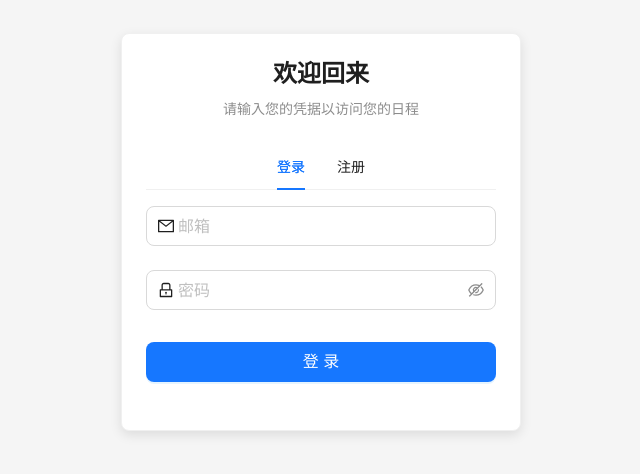
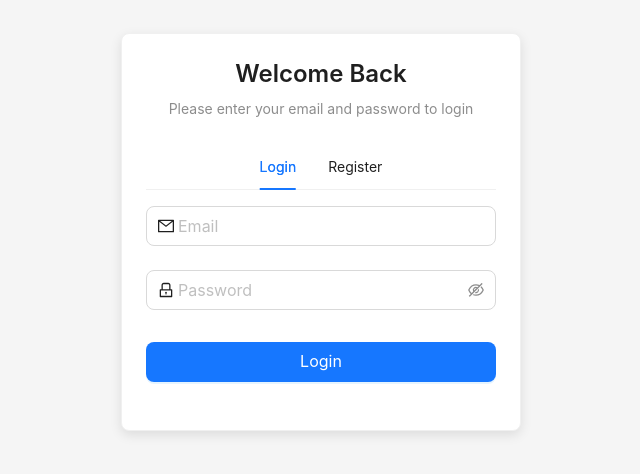
Before and after one commit to shanezzzz/visualSchedule, a Next.js app: page /login in a window 1280 px wide. Shown: the part 168-642 px from the top of the page, without its empty margins (319-959 px from the left). Built offline with nearby package versions, Linux system fonts and the light colour scheme; no server answers; what @ant-design/nextjs-registry would draw is missing.

Commit message:
i18n: translate login page to English

```diff
--- a/app/(auth)/login/page.tsx
+++ b/app/(auth)/login/page.tsx
@@ -31,7 +31,11 @@ export default function LoginPage() {
         return;
       }
 
-      message.success(activeTab === "login" ? "登录成功！" : "注册成功！请检查邮箱确认。");
+      message.success(
+        activeTab === "login"
+          ? "Login successful!"
+          : "Registration successful! Please check your email for confirmation."
+      );
 
       if (activeTab === "login") {
         router.push("/schedule");
@@ -40,20 +44,28 @@ export default function LoginPage() {
       }
     } catch (error: unknown) {
       console.error("Auth error:", error);
-      message.error("登录失败，请稍后重试。");
+      message.error("Login failed, please try again later.");
     } finally {
       setLoading(false);
     }
   };
 
   return (
-    <Card style={{ width: "100%", maxWidth: 400, boxShadow: "0 4px 12px rgba(0,0,0,0.1)" }}>
+    <Card
+      style={{
+        width: "100%",
+        maxWidth: 400,
+        boxShadow: "0 4px 12px rgba(0,0,0,0.1)",
+      }}
+    >
       <div style={{ textAlign: "center", marginBottom: 24 }}>
         <Title level={3} style={{ marginBottom: 8 }}>
-          {activeTab === "login" ? "欢迎回来" : "创建账号"}
+          {activeTab === "login" ? "Welcome Back" : "Create Account"}
         </Title>
         <Text type="secondary">
-          {activeTab === "login" ? "请输入您的凭据以访问您的日程" : "开始管理您的视觉日程"}
+          {activeTab === "login"
+            ? "Please enter your email and password to login"
+            : "Please enter your email and password to create an account"}
         </Text>
       </div>
 
@@ -62,8 +74,8 @@ export default function LoginPage() {
         onChange={setActiveTab}
         centered
         items={[
-          { key: "login", label: "登录" },
-          { key: "register", label: "注册" },
+          { key: "login", label: "Login" },
+          { key: "register", label: "Register" },
         ]}
       />
 
@@ -77,21 +89,21 @@ export default function LoginPage() {
         <Form.Item
           name="email"
           rules={[
-            { required: true, message: "请输入邮箱地址！" },
-            { type: "email", message: "请输入有效的邮箱地址！" },
+            { required: true, message: "Please enter your email address!" },
+            { type: "email", message: "Please enter a valid email address!" },
           ]}
         >
-          <Input prefix={<MailOutlined />} placeholder="邮箱" />
+          <Input prefix={<MailOutlined />} placeholder="Email" />
         </Form.Item>
 
         <Form.Item
           name="password"
           rules={[
-            { required: true, message: "请输入密码！" },
-            { min: 6, message: "密码至少需要6位！" },
+            { required: true, message: "Please enter your password!" },
+            { min: 6, message: "Password must be at least 6 characters!" },
           ]}
         >
-          <Input.Password prefix={<LockOutlined />} placeholder="密码" />
+          <Input.Password prefix={<LockOutlined />} placeholder="Password" />
         </Form.Item>
 
         {activeTab === "register" && (
@@ -99,18 +111,23 @@ export default function LoginPage() {
             name="confirmPassword"
             dependencies={["password"]}
             rules={[
-              { required: true, message: "请确认密码！" },
+              { required: true, message: "Please confirm your password!" },
               ({ getFieldValue }) => ({
                 validator(_, value) {
                   if (!value || getFieldValue("password") === value) {
                     return Promise.resolve();
                   }
-                  return Promise.reject(new Error("两次输入的密码不一致！"));
+                  return Promise.reject(
+                    new Error("The two passwords do not match!")
+                  );
                 },
               }),
             ]}
           >
-            <Input.Password prefix={<LockOutlined />} placeholder="确认密码" />
+            <Input.Password
+              prefix={<LockOutlined />}
+              placeholder="Confirm Password"
+            />
           </Form.Item>
         )}
 
@@ -122,7 +139,7 @@ export default function LoginPage() {
             block
             style={{ marginTop: 8 }}
           >
-            {activeTab === "login" ? "登录" : "立即注册"}
+            {activeTab === "login" ? "Login" : "Register Now"}
           </Button>
         </Form.Item>
       </Form>
```
